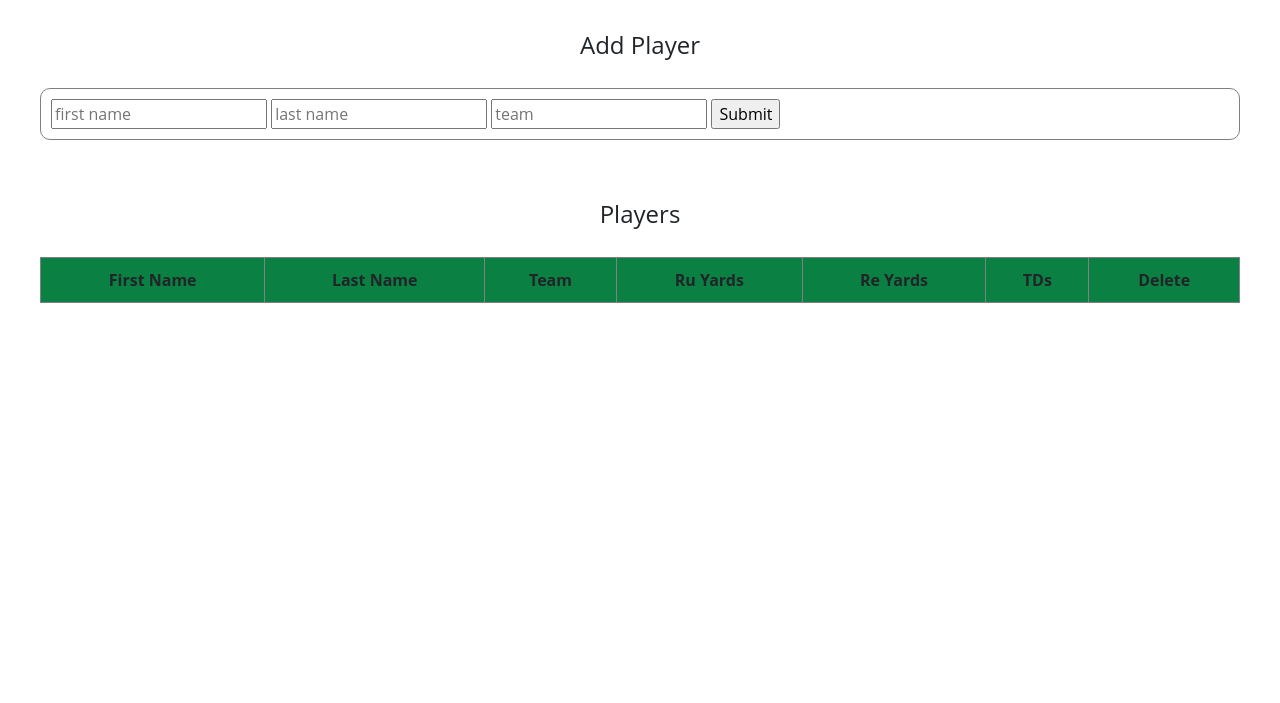
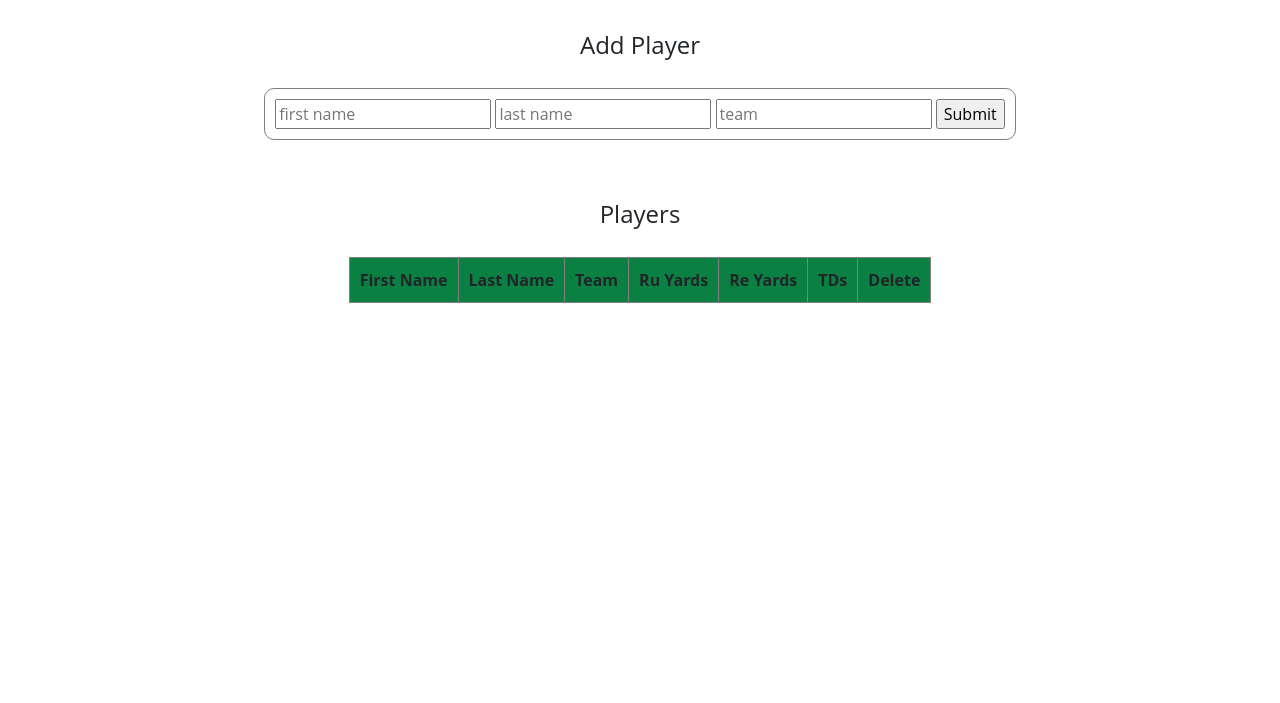
Before and after one commit to collegekevin/fantasy-football-collator-take2, a plain HTML site: page index.html in a window 1280 px wide. Shown: the part 97-800 px from the top of the page. Drawn offline with nearby package versions, Linux system fonts and the light colour scheme; no server answers.

Commit message:
some changes to style.css

```diff
--- a/style.css
+++ b/style.css
@@ -71,9 +71,9 @@ form h4 {
 .flex {
   display: flex;
   flex-direction: column;
-  align-items: left;
+  align-items: center;
   /* might want to consider changing the align-items above to center */
-  /* text-align: center; - also might want to consider this */
+  text-align: center;
 }
 
 h1, h2, h3, h4 {
```
